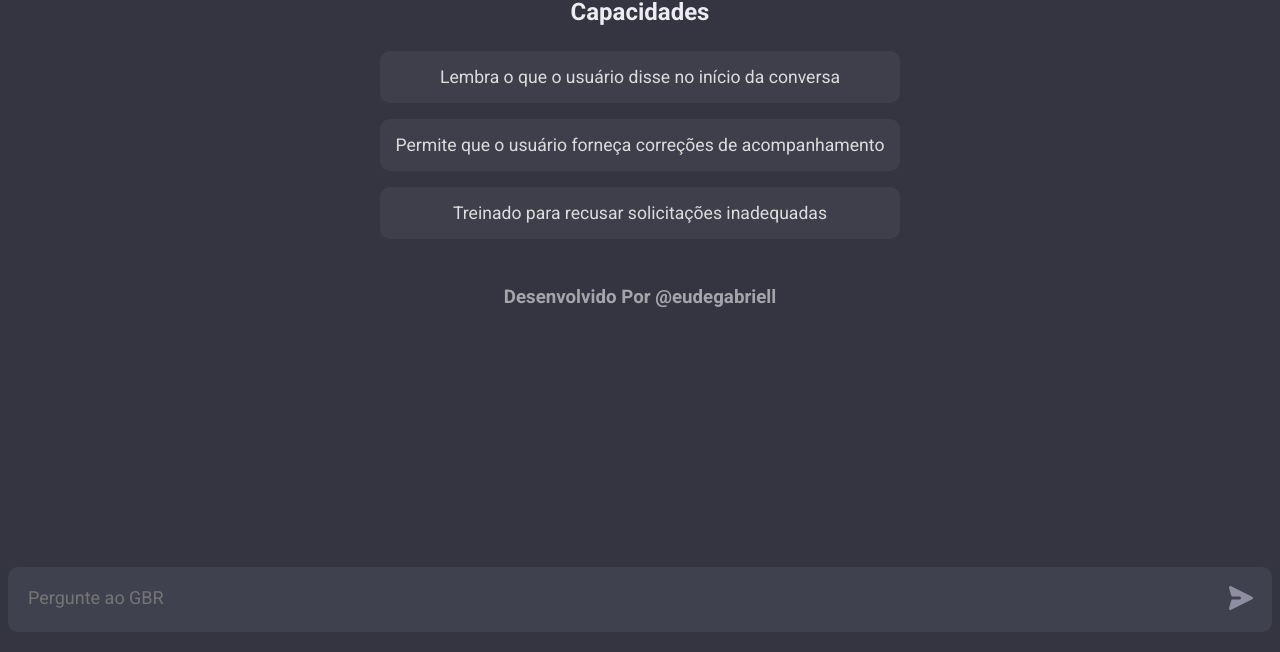
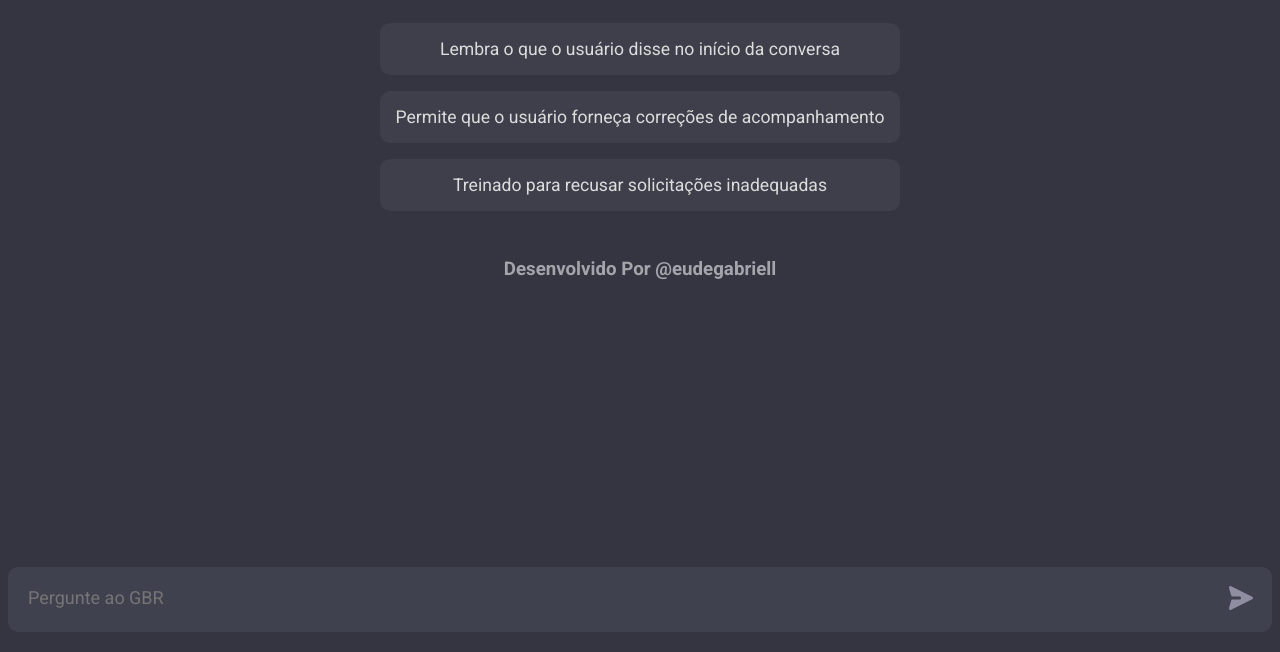
Before and after one commit to gbrhacking/chatgpy, a website built with Vite: page client/index.html in a window 1280 px wide. Shown: the part 148-800 px from the top of the page. Built offline with nearby package versions, Linux system fonts and the light colour scheme; some icons are missing.

Commit message:
Update index.html

```diff
--- a/client/index.html
+++ b/client/index.html
@@ -20,7 +20,6 @@
       <div class="col-2">
         <div class="card">
           <h2>
-            Capacidades
           </h2>
           <span>Lembra o que o usuário disse no início da conversa</span>
           <span>Permite que o usuário forneça correções de acompanhamento</span>
```
